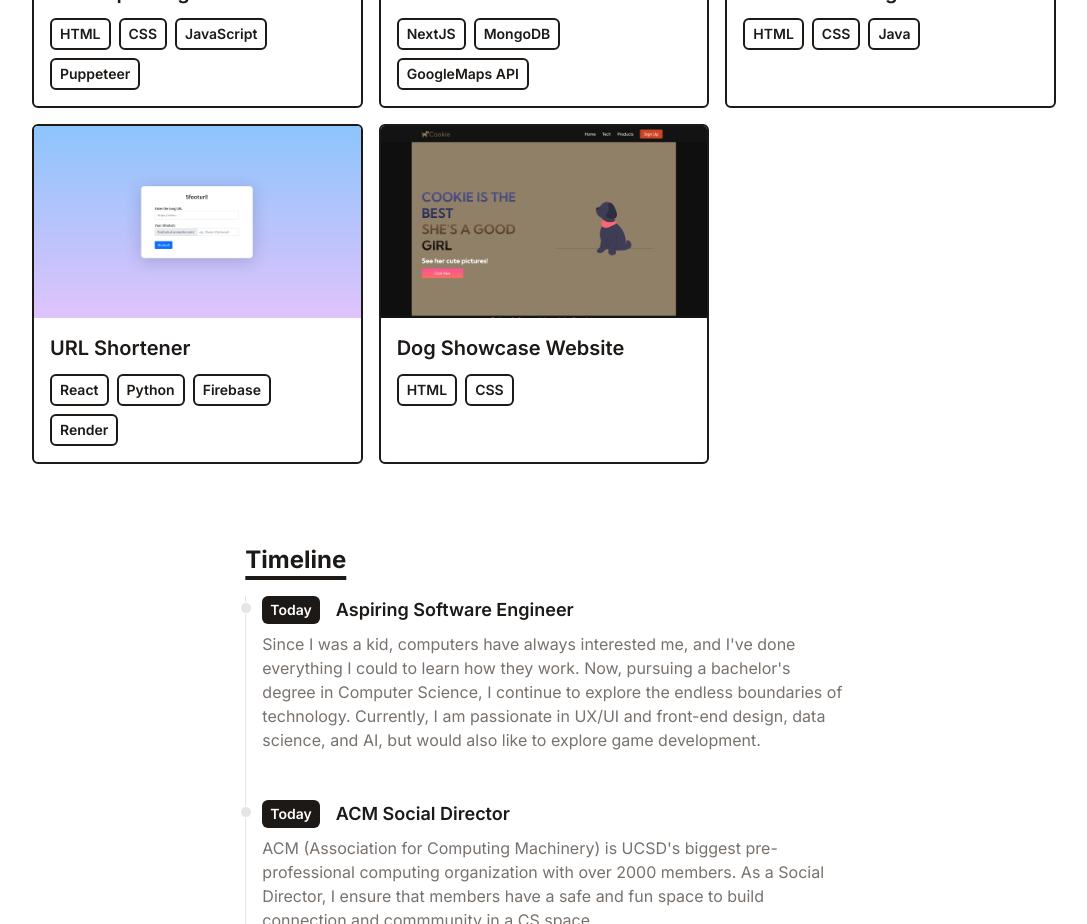
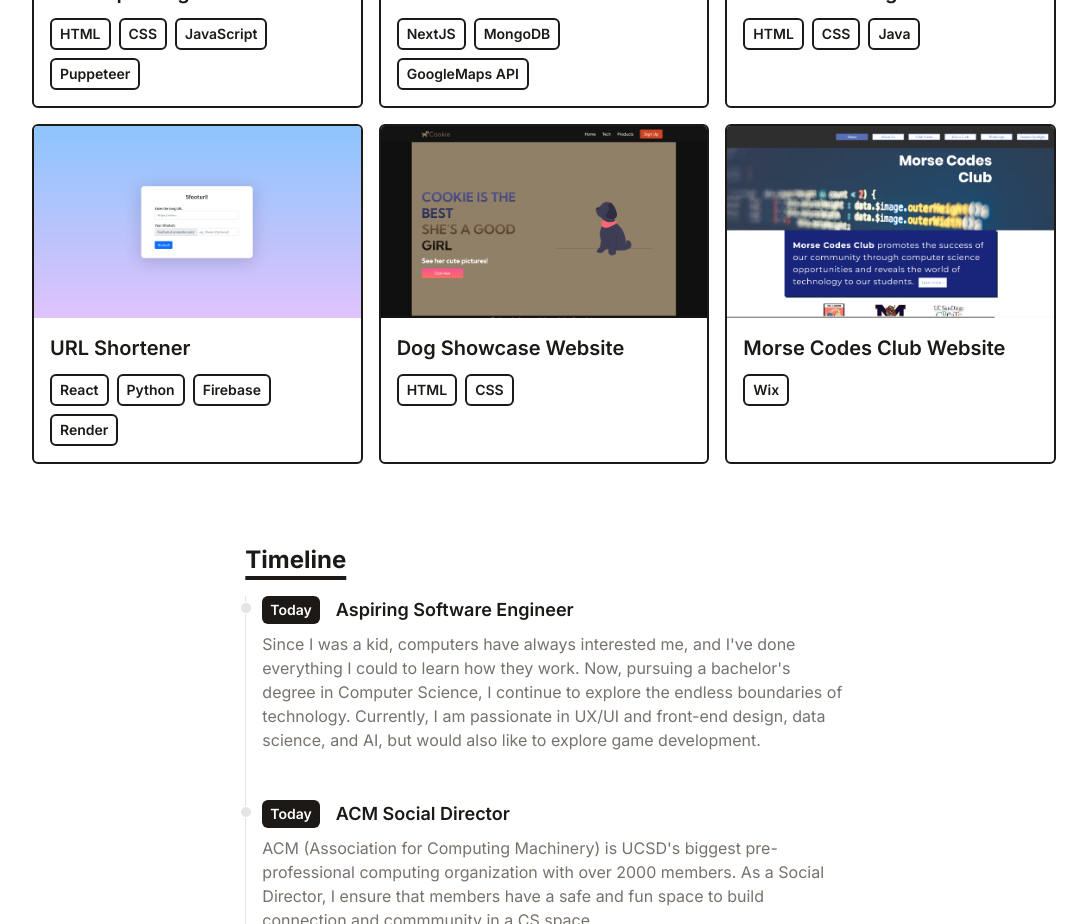
Before and after one commit to altairaguelo/portfolio-website, a React (Vite) app: page / in a window 1280 px wide. Shown: the part 960-1884 px from the top of the page, without its empty margins (96-1183 px from the left). Built offline with nearby package versions, Linux system fonts and the light colour scheme.

Commit message:
added morse codes club website to portfolio

```diff
--- a/src/data/portfolio.js
+++ b/src/data/portfolio.js
@@ -6,6 +6,7 @@ import dogsc from '../assets/dogwebsc.png';
 import chatBotsc from '../assets/chatbotsc.png';
 import tennissc from '../assets/tennis_analysis_sc.png';
 import AIgif from '../assets/blackjackAIgif.gif';
+import morseCodessc from '../assets/MorseCodes.png';
 export default [
     {
         title: 'AI Projects: Search and Reasoning',
@@ -55,4 +56,10 @@ export default [
        stack: ['HTML', 'CSS'],
        link: 'https://alaguelo.github.io/dog-website/',
     },
+    {
+        title: 'Morse Codes Club Website',
+        imgUrl: morseCodessc,
+        stack: ['Wix'],
+        link: 'https://morsecodesclub.wixsite.com/morsecodesclub',
+    },
 ]
```
Also changed, not shown: src/assets/MorseCodes.png (added).
